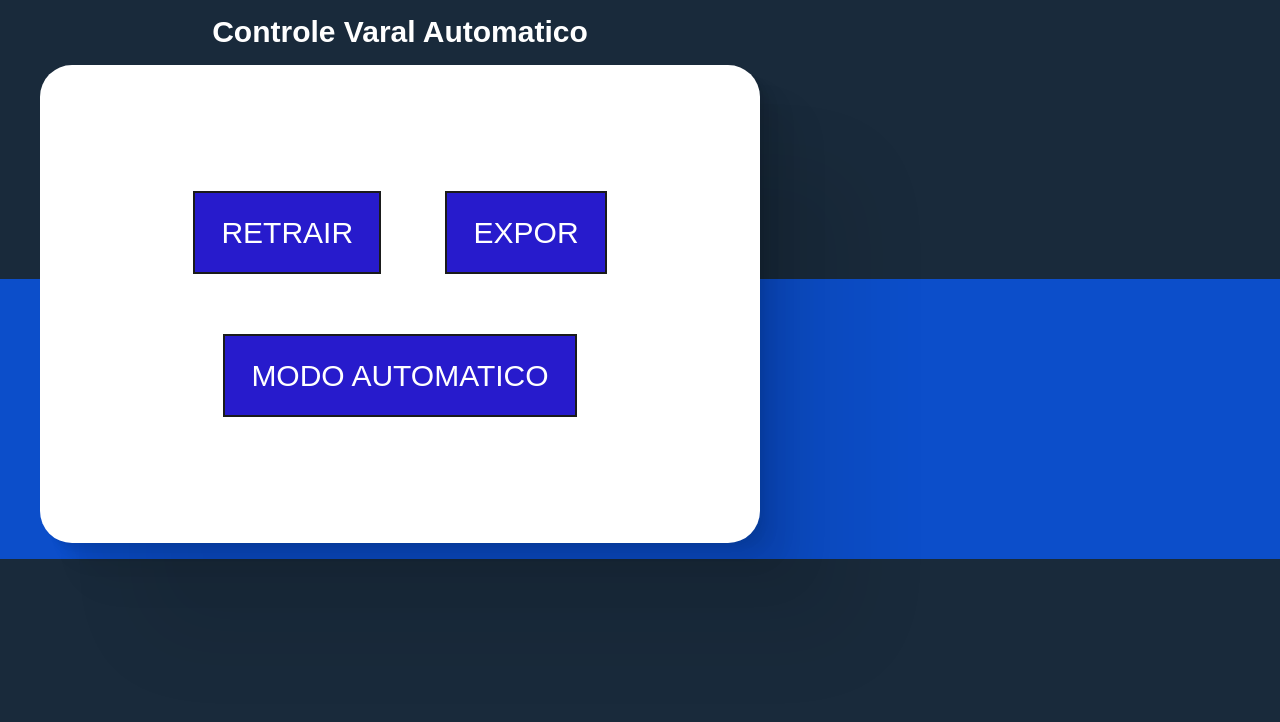
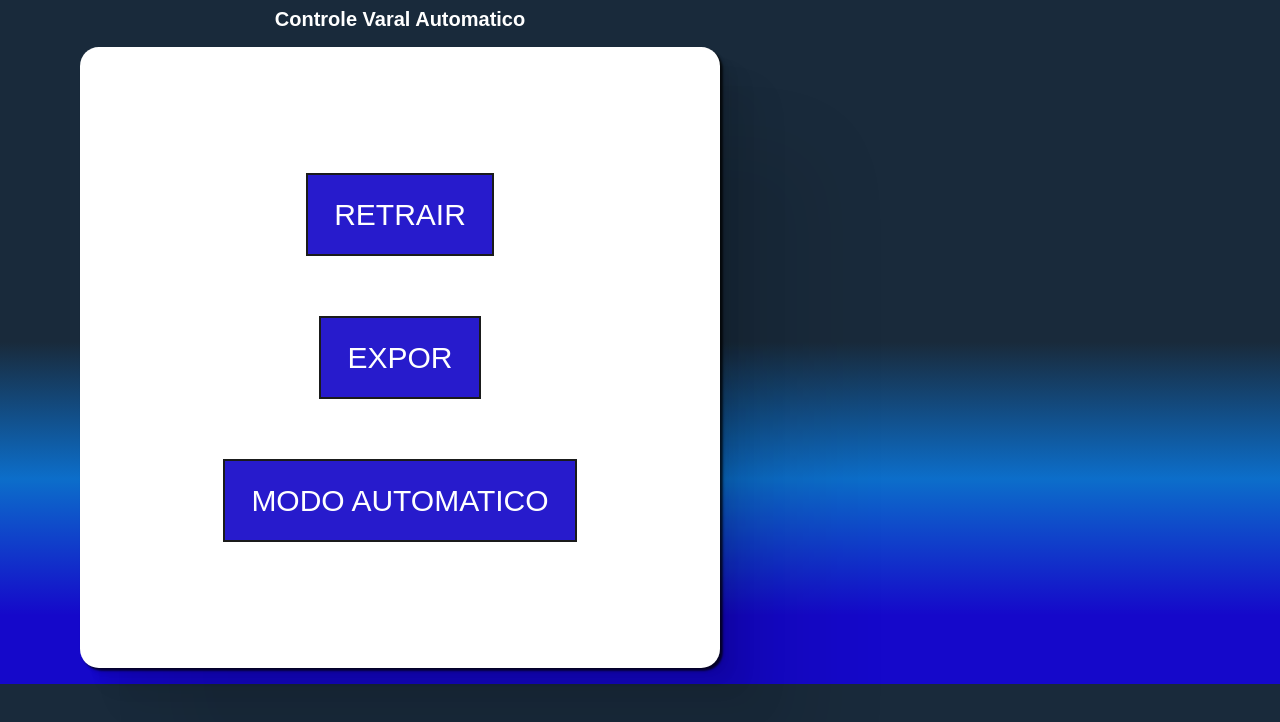
Before and after one commit to DavieasEngAut/Varal_automatico_integrado_a_API, a website: page index.html in a window 1280 px wide. Drawn offline with nearby package versions, Linux system fonts and the light colour scheme.

Commit message:
Gradient

```diff
--- a/index.css
+++ b/index.css
@@ -1,14 +1,14 @@
 body    {
     width: 100vh;
     height: auto;
-    background: linear-gradient(#192a3b 50%, #0c4eca 50%);
+    background: linear-gradient(#192a3b 50%, #0c6eca 70%, #1508ca 90%);
     font-size: 15px;
 
 }
 
 h1 {
-
-padding-top: 0.5em;
+font-size: 20px;
+padding-top: 0.5rem;
 color: rgb(255, 255, 255);
 font-family: Arial, Helvetica, sans-serif;
 box-shadow: inset, black;
@@ -20,21 +20,20 @@ text-align: center;
 #botoes {
 
     max-width: 100vh;
-    width: 25%;
+    width: 15%;
     margin: 1rem auto;
     padding: 6rem;
     text-align: center;
     background: rgb(255, 255, 255);
 
-    width: 90%;
-    height: 47%;
+    width: 80%;
+    height: 20%;
     box-shadow: #1a1b1b;
-    box-sizing: 50%;
+    box-sizing: 45%;
     border-color: rgb(0, 0, 0) rgb(0, 0, 0) rgb(0, 0, 0) rgb(0, 0, 0);
-    border-radius: 2rem;
-
+    border-radius: 5mm;
     box-shadow:
-    2.8px 2.8px 2.2px rgba(0, 0, 0, 0.02),
+    2.8px 2.8px 2.2px rgba(0, 0, 0, 0.767),
     6.7px 6.7px 5.3px rgba(0, 0, 0, 0.028),
     12.5px 12.5px 10px rgba(0, 0, 0, 0.035),
     22.3px 22.3px 17.9px rgba(0, 0, 0, 0.042),
@@ -56,7 +55,7 @@ text-align: center;
 
 button {
 
-  font-size: 0.5rem;
+  font-size: 0.5mm;
   width: 40vh;
   height: 30vh;
   border: 0.5mm solid #1a1b1b;
--- a/main/main.js
+++ b/main/main.js
@@ -1,7 +1,7 @@
 function Retrair(){
 if (document.getElementById('Retrair').value == "retraindo!"){
 
-}
+  }
 
 }
 
@@ -10,7 +10,7 @@ function Expor(){
 
   }
 
-  }
+}
 
   function Automatico(){
 
@@ -26,8 +26,6 @@ function Expor(){
 
     }else{
 
-      window.alert("Modo Manual Ativado")
-
       console.log(document.getElementById('Automatico').value)
       document.getElementById('Automatico').value = "automatico"
       document.getElementById('Automatico').textContent = "MODO AUTOMATICO"
```
